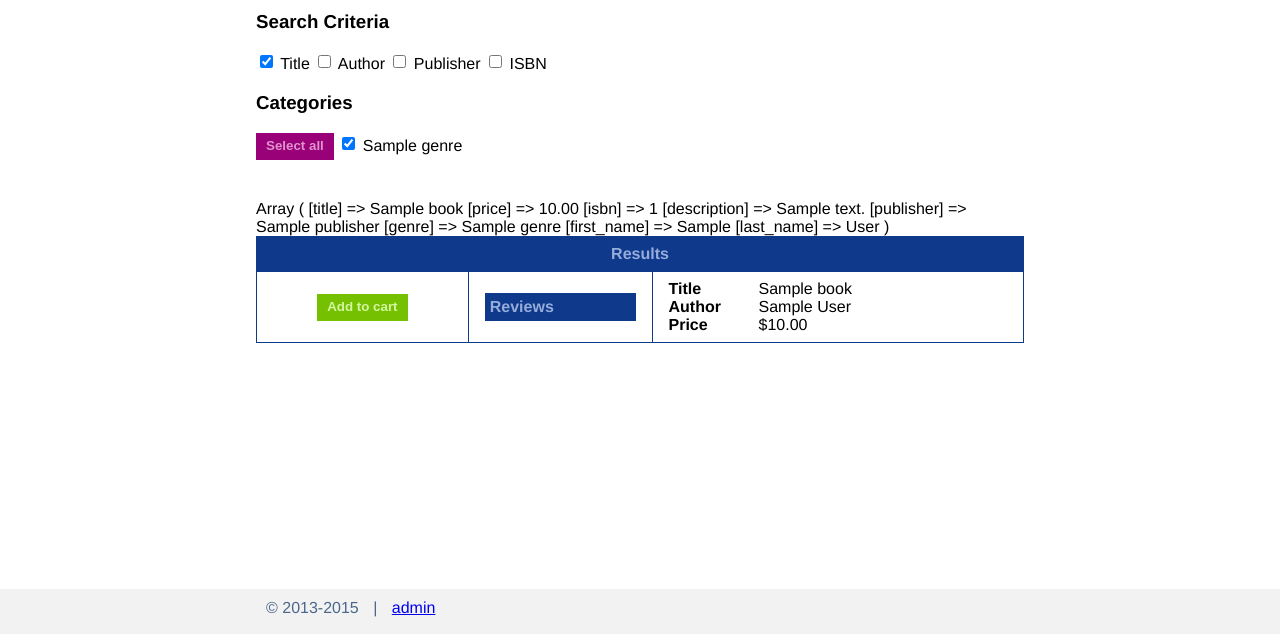
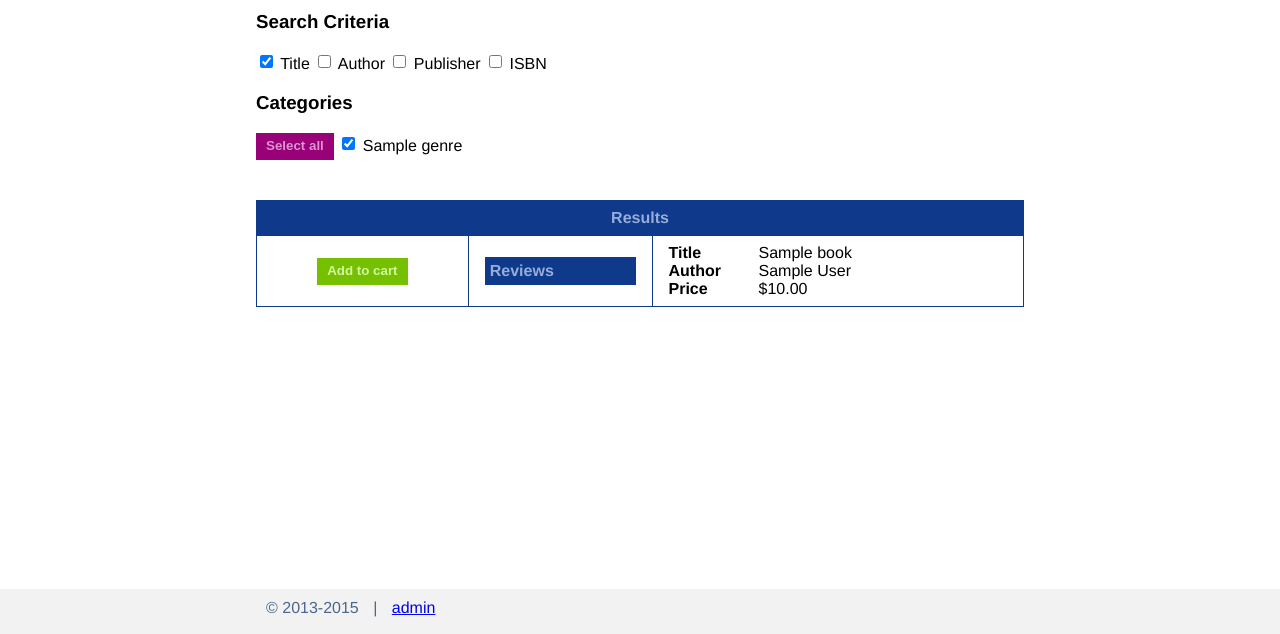
Before and after one commit to power-cosmic/cosc571_database_project, a PHP site: page /search.php?query=1 in a window 1280 px wide. Shown: the part 166-800 px from the top of the page. Run offline with PHP 8.4, Linux system fonts and the light colour scheme; the visitor is signed in with stand-in values (Sample User, id 1); tables that the repository leaves empty hold one stand-in row (values such as "Sample post"); data that the repository does not hold is empty.

Commit message:
Remove unused code from search results

```diff
--- a/search.php
+++ b/search.php
@@ -59,15 +59,6 @@ include_once 'admin/php/connection.php';
 
             <!-- TODO: generate rows from db -->
             <?php
-              $book = [
-                  'id' => 1,
-                  'title' => 'Absolute Java',
-                  'author' => 'Walter Savitch',
-                  'price' => '149.99',
-                  'quantity' => '2',
-                  'publisher' => 'Addison-Wesley',
-                  'isbn' => '978-0132834230'
-              ];
               $db = open_connection();
               $sql = "SELECT title, price, isbn, description,
                               publisher.name as publisher, genre.name as genre,
@@ -81,7 +72,6 @@ include_once 'admin/php/connection.php';
               $stmt->execute();
               while($book = $stmt->fetch(PDO::FETCH_ASSOC)) {
 
-                print_r($book); //etc...
             ?>
             <tr>
               <td class="book-info">
```
